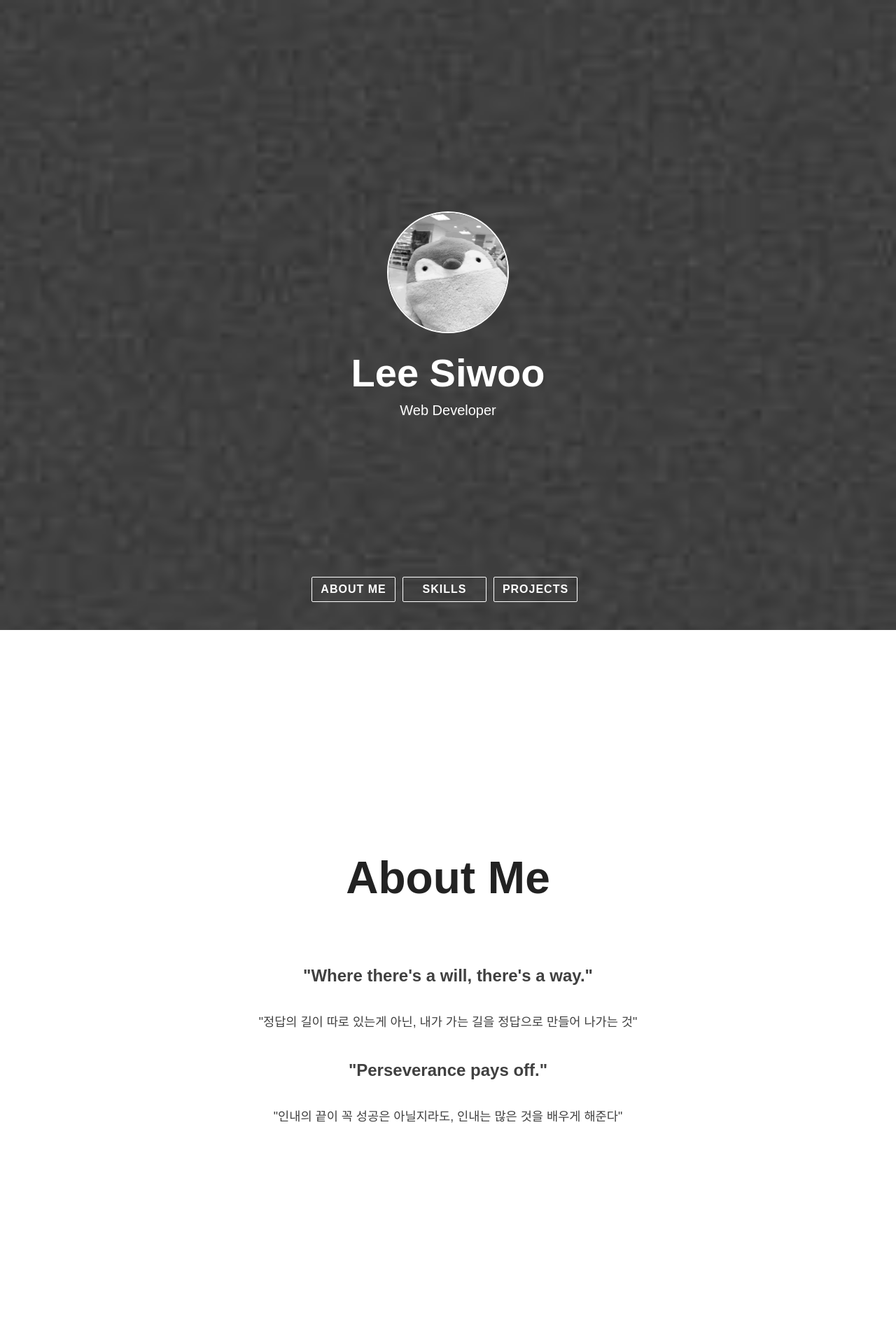
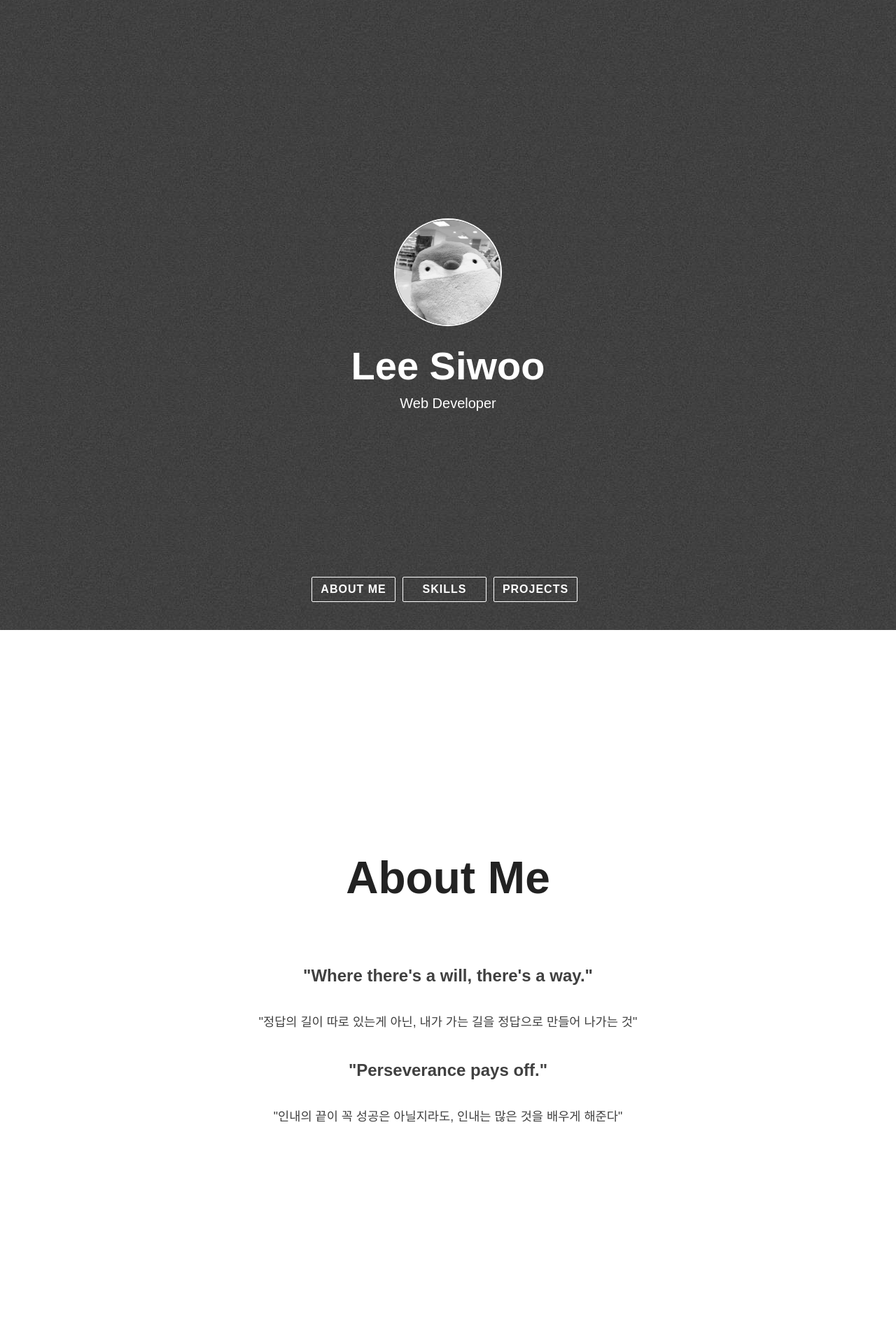
Before and after one commit to SHU-Webbb/SHU-Webbb.github.io, a Jekyll site: the page built from index.html, in a window 1280 px wide. Shown: the top 1920 px of the page at 70% size. Built offline with Jekyll 4.4.1, drawn with Linux system fonts in a browser that asks for light colours; nearby versions of some CDN libraries; some web fonts are replaced.

Commit message:
main.css 업데이트

```diff
--- a/assets/css/main.css
+++ b/assets/css/main.css
@@ -226,7 +226,7 @@ img {
 
 .section-wrapper:nth-child(odd) {
   background: url(../images/background.png);
-  background-size: cover; /* 요소에 맞게 늘리기 */
+  background-size: repeat;
 
 }
 
@@ -403,8 +403,8 @@ img {
 
 .profile-pic {
   border-radius: 50%;
-  width: 170px;
-  height: 170px;
+  width: 150px;
+  height: 150px;
   border: solid 2px white;
 }
 
@@ -446,7 +446,7 @@ img {
 
 #nav {
   background: url(../images/background.png);
-  background-size: cover; /* 요소에 맞게 늘리기 */
+  background-size: repeat;
 }
 
 a {
```
